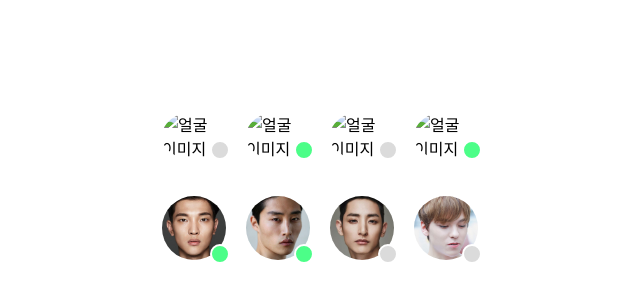
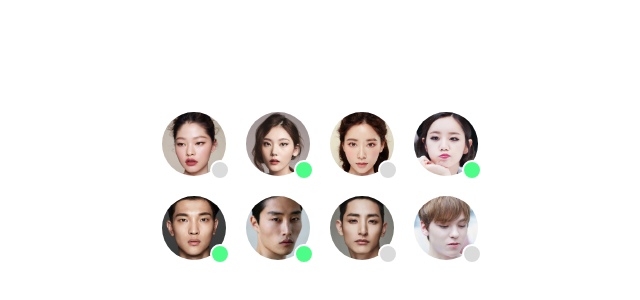
Before and after one commit to zinapark/homework, a website: page src/avatars/avatars.html in a window 1280 px wide. Shown: the part 204-504 px from the top of the page, without its empty margins (303-943 px from the left). Drawn offline with Linux system fonts and the light colour scheme; a web font is replaced by a local one.

Commit message:
이미지 소스 경로 변경

```diff
--- a/src/avatars/avatars.html
+++ b/src/avatars/avatars.html
@@ -15,19 +15,19 @@
     <div class="box">
       <div class="wrapper">
         <div class="avatar-wrapper">
-          <img class="avatar" src="./src/avatars/images/face1.jpg" alt="얼굴 이미지" />
+          <img class="avatar" src="/src/avatars/images/face1.jpg" alt="얼굴 이미지" />
           <div class="status-off"></div>
         </div>
         <div class="avatar-wrapper">
-          <img class="avatar" src="./src/avatars/images/face2.jpg" alt="얼굴 이미지" />
+          <img class="avatar" src="/src/avatars/images/face2.jpg" alt="얼굴 이미지" />
           <div class="status-on"></div>
         </div>
         <div class="avatar-wrapper">
-          <img class="avatar" src="./src/avatars/images/face3.jpg" alt="얼굴 이미지" />
+          <img class="avatar" src="/src/avatars/images/face3.jpg" alt="얼굴 이미지" />
           <div class="status-off"></div>
         </div>
         <div class="avatar-wrapper">
-          <img class="avatar" src="./src/avatars/images/face4.jpg" alt="얼굴 이미지" />
+          <img class="avatar" src="/src/avatars/images/face4.jpg" alt="얼굴 이미지" />
           <div class="status-on"></div>
         </div>
       </div>
```
